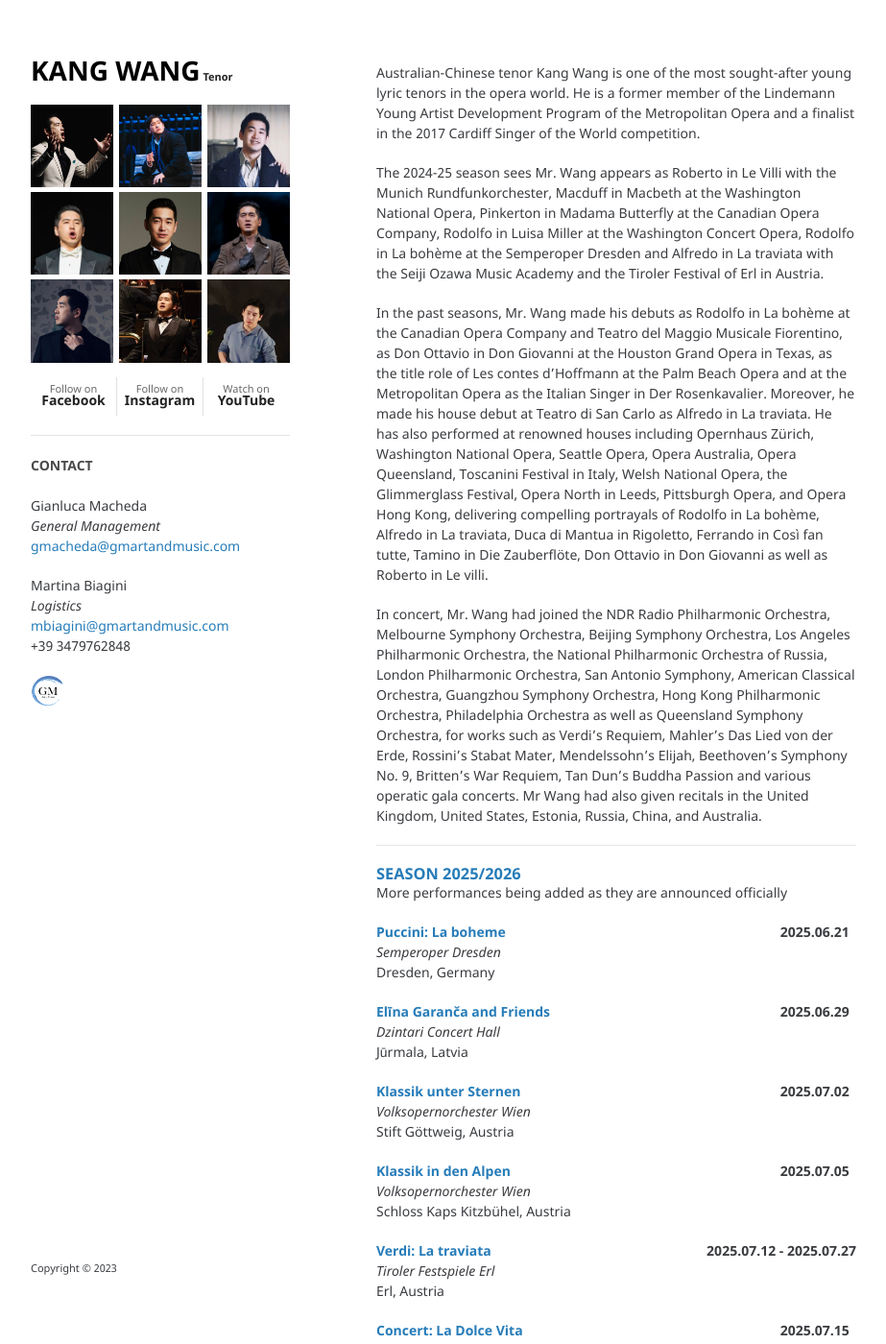
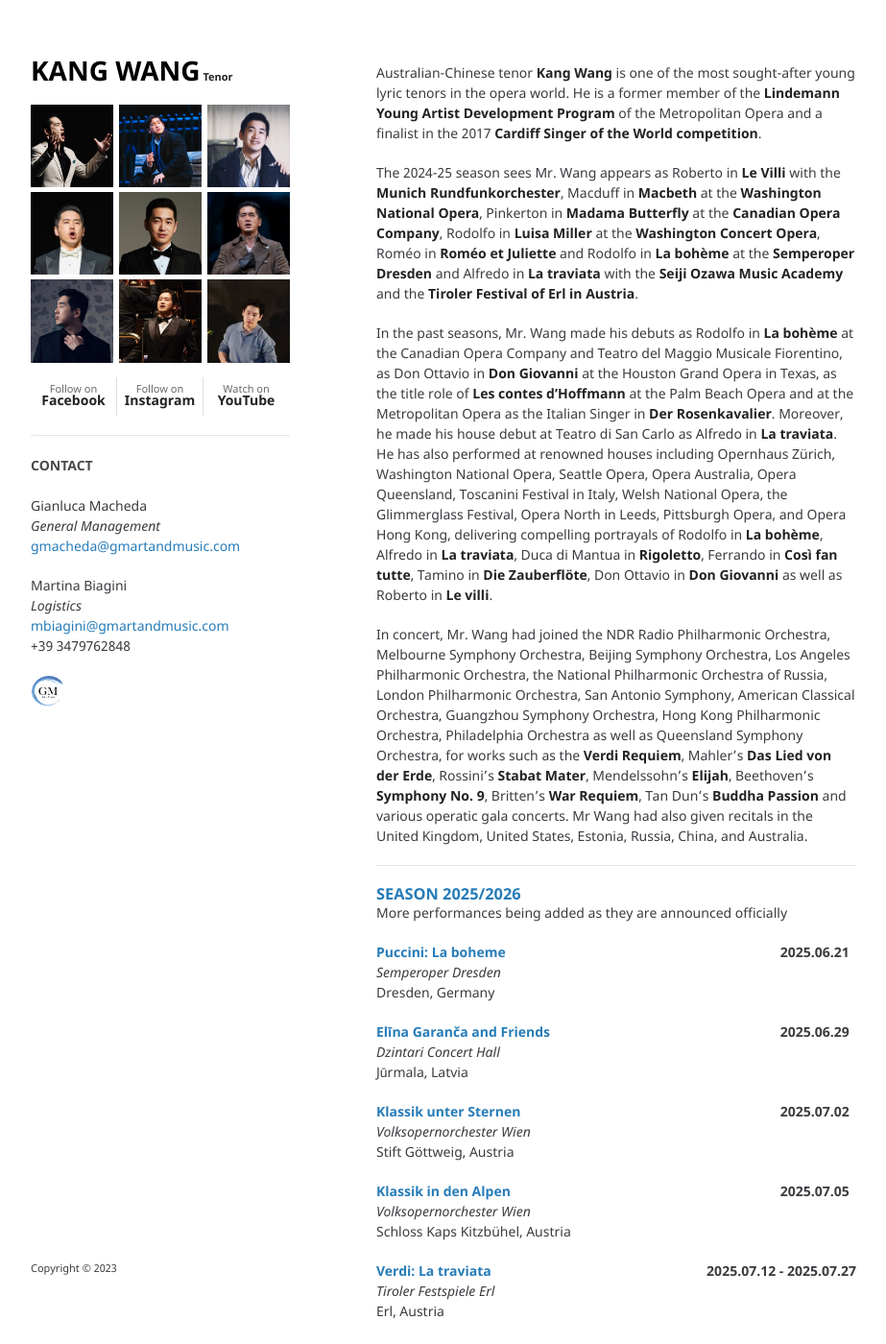
Before and after one commit to kwopera/kwt, a Jekyll site: the page built from index.md, in a window 1280 px wide and 1400 px high. Shown: the whole window at 96% size, without its empty margins (178-1101 px from the left). Built offline with Jekyll 4.4.1, drawn with Linux system fonts in a browser that asks for light colours.

Commit message:
Update index.md

```diff
--- a/index.md
+++ b/index.md
@@ -2,13 +2,13 @@
 layout: default
 ---
 
-Australian-Chinese tenor Kang Wang is one of the most sought-after young lyric tenors in the opera world. He is a former member of the Lindemann Young Artist Development Program of the Metropolitan Opera and a finalist in the 2017 Cardiff Singer of the World competition.
+Australian-Chinese tenor **Kang Wang** is one of the most sought-after young lyric tenors in the opera world. He is a former member of the **Lindemann Young Artist Development Program** of the Metropolitan Opera and a finalist in the 2017 **Cardiff Singer of the World competition**.
 
-The 2024-25 season sees Mr. Wang appears as Roberto in Le Villi with the Munich Rundfunkorchester, Macduff in Macbeth at the Washington National Opera, Pinkerton in Madama Butterfly at the Canadian Opera Company, Rodolfo in Luisa Miller at the Washington Concert Opera, Rodolfo in La bohème at the Semperoper Dresden and Alfredo in La traviata with the Seiji Ozawa Music Academy and the Tiroler Festival of Erl in Austria.
+The 2024-25 season sees Mr. Wang appears as Roberto in **Le Villi** with the **Munich Rundfunkorchester**, Macduff in **Macbeth** at the **Washington National Opera**, Pinkerton in **Madama Butterfly** at the **Canadian Opera Company**, Rodolfo in **Luisa Miller** at the **Washington Concert Opera**, Roméo in **Roméo et Juliette** and Rodolfo in **La bohème** at the **Semperoper Dresden** and Alfredo in **La traviata** with the **Seiji Ozawa Music Academy** and the **Tiroler Festival of Erl in Austria**.
 
-In the past seasons, Mr. Wang made his debuts as Rodolfo in La bohème at the Canadian Opera Company and Teatro del Maggio Musicale Fiorentino, as Don Ottavio in Don Giovanni at the Houston Grand Opera in Texas, as the title role of Les contes d’Hoffmann at the Palm Beach Opera and at the Metropolitan Opera as the Italian Singer in Der Rosenkavalier. Moreover, he made his house debut at Teatro di San Carlo as Alfredo in La traviata. He has also performed at renowned houses including Opernhaus Zürich, Washington National Opera, Seattle Opera, Opera Australia, Opera Queensland, Toscanini Festival in Italy, Welsh National Opera, the Glimmerglass Festival, Opera North in Leeds, Pittsburgh Opera, and Opera Hong Kong, delivering compelling portrayals of Rodolfo in La bohème, Alfredo in La traviata, Duca di Mantua in Rigoletto, Ferrando in Così fan tutte, Tamino in Die Zauberflöte, Don Ottavio in Don Giovanni as well as Roberto in Le villi.
+In the past seasons, Mr. Wang made his debuts as Rodolfo in **La bohème** at the Canadian Opera Company and Teatro del Maggio Musicale Fiorentino, as Don Ottavio in **Don Giovanni** at the Houston Grand Opera in Texas, as the title role of **Les contes d’Hoffmann** at the Palm Beach Opera and at the Metropolitan Opera as the Italian Singer in **Der Rosenkavalier**. Moreover, he made his house debut at Teatro di San Carlo as Alfredo in **La traviata**. He has also performed at renowned houses including Opernhaus Zürich, Washington National Opera, Seattle Opera, Opera Australia, Opera Queensland, Toscanini Festival in Italy, Welsh National Opera, the Glimmerglass Festival, Opera North in Leeds, Pittsburgh Opera, and Opera Hong Kong, delivering compelling portrayals of Rodolfo in **La bohème**, Alfredo in **La traviata**, Duca di Mantua in **Rigoletto**, Ferrando in **Così fan tutte**, Tamino in **Die Zauberflöte**, Don Ottavio in **Don Giovanni** as well as Roberto in **Le villi**.
 
-In concert, Mr. Wang had joined the NDR Radio Philharmonic Orchestra, Melbourne Symphony Orchestra, Beijing Symphony Orchestra, Los Angeles Philharmonic Orchestra, the National Philharmonic Orchestra of Russia, London Philharmonic Orchestra, San Antonio Symphony, American Classical Orchestra, Guangzhou Symphony Orchestra, Hong Kong Philharmonic Orchestra, Philadelphia Orchestra as well as Queensland Symphony Orchestra, for works such as Verdi’s Requiem, Mahler’s Das Lied von der Erde, Rossini’s Stabat Mater, Mendelssohn’s Elijah, Beethoven’s Symphony No. 9, Britten’s War Requiem, Tan Dun’s Buddha Passion and various operatic gala concerts. Mr Wang had also given recitals in the United Kingdom, United States, Estonia, Russia, China, and Australia.
+In concert, Mr. Wang had joined the NDR Radio Philharmonic Orchestra, Melbourne Symphony Orchestra, Beijing Symphony Orchestra, Los Angeles Philharmonic Orchestra, the National Philharmonic Orchestra of Russia, London Philharmonic Orchestra, San Antonio Symphony, American Classical Orchestra, Guangzhou Symphony Orchestra, Hong Kong Philharmonic Orchestra, Philadelphia Orchestra as well as Queensland Symphony Orchestra, for works such as the **Verdi Requiem**, Mahler’s **Das Lied von der Erde**, Rossini’s **Stabat Mater**, Mendelssohn’s **Elijah**, Beethoven’s **Symphony No. 9**, Britten’s **War Requiem**, Tan Dun’s **Buddha Passion** and various operatic gala concerts. Mr Wang had also given recitals in the United Kingdom, United States, Estonia, Russia, China, and Australia.
 
 <hr>
 
```
